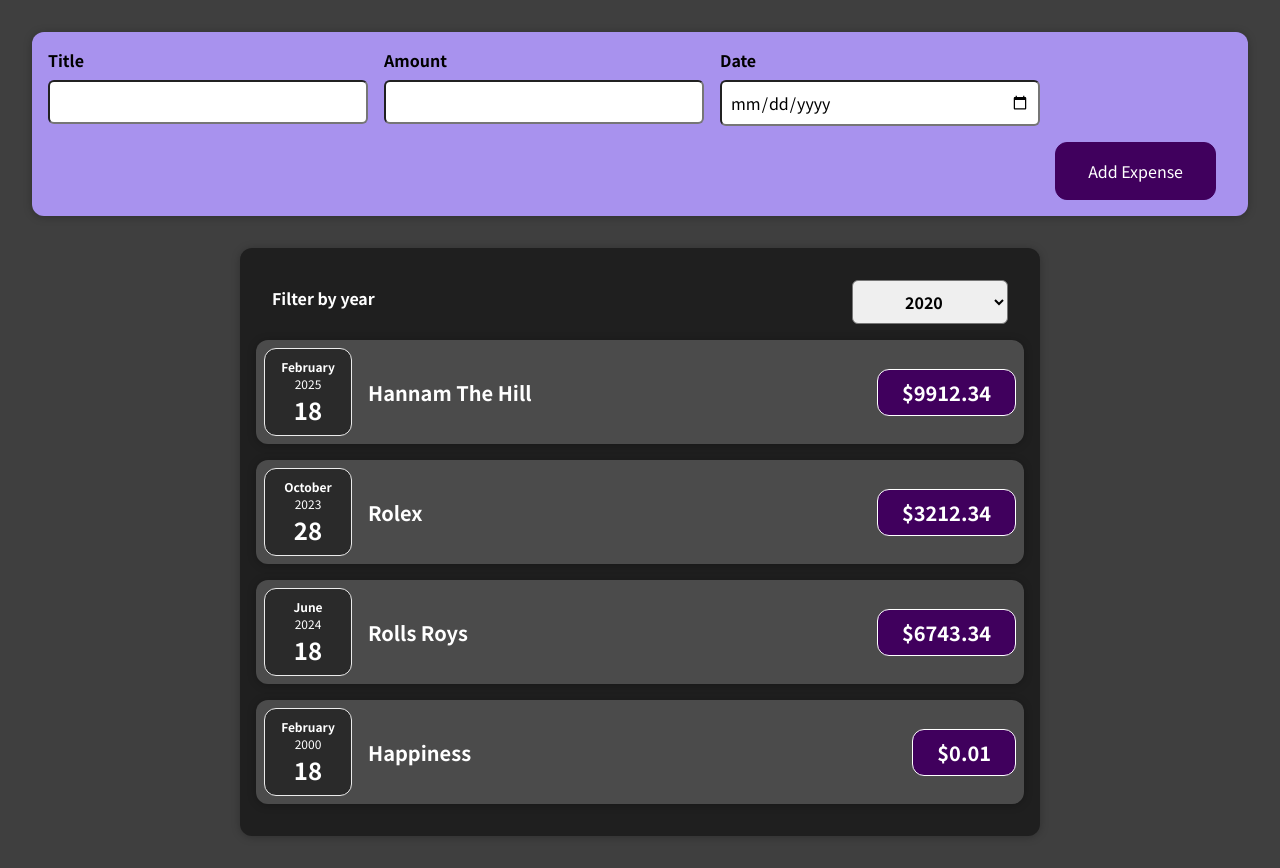
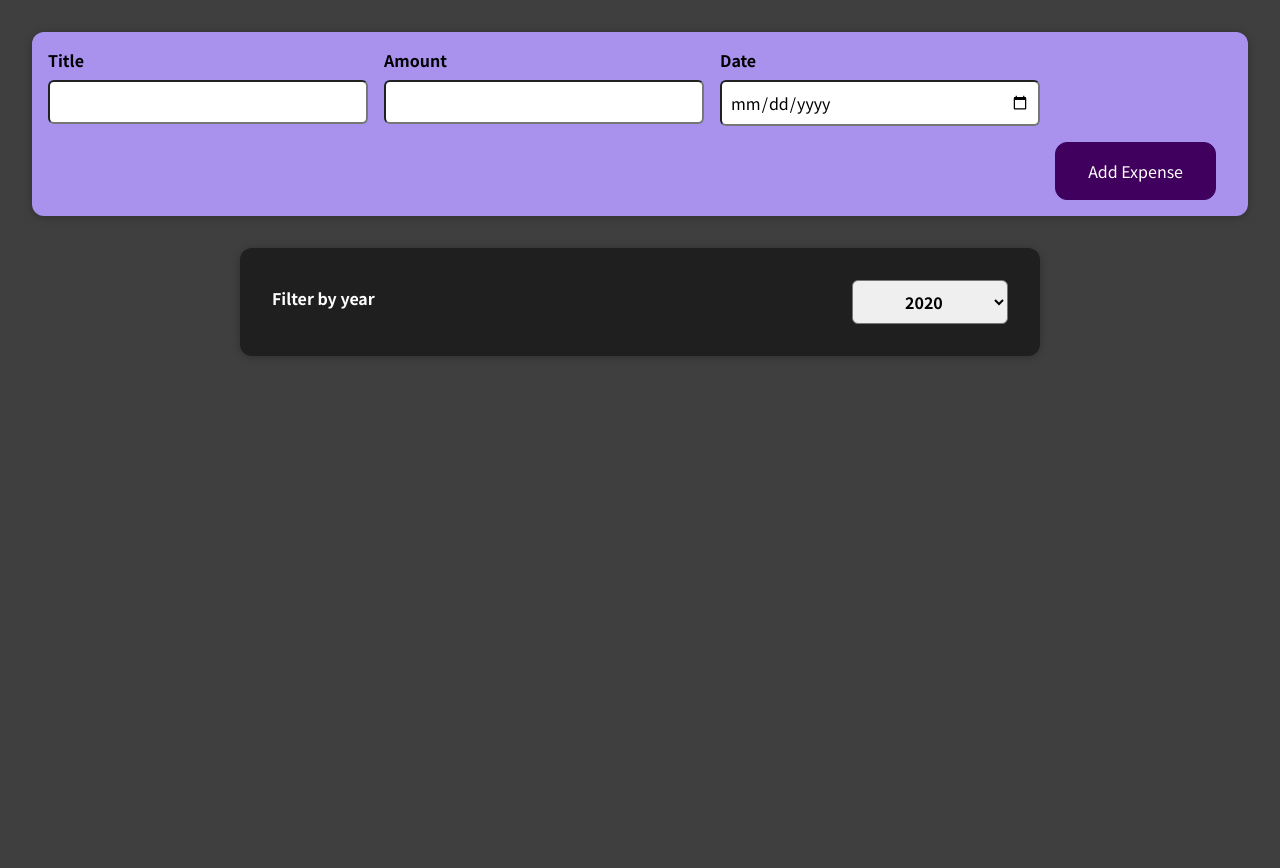
Before and after one commit to CTW100/ReactJS, a React (Create React App) app: page / in a window 1280 px wide. After the commit the page ends 800 px from the top, so only its background shows below. Built offline with nearby package versions, Linux system fonts and the light colour scheme.

Commit message:
63
Rendering Lists of Data

```diff
--- a/src/components/Expenses/Expenses.js
+++ b/src/components/Expenses/Expenses.js
@@ -20,26 +20,13 @@
           selected={filteredYear}
           onChangeFilter={filterChangeHandler}
         />
-        <ExpenseItem
-          title={props.items[0].title}
-          amount={props.items[0].amount}
-          date={props.items[0].date}
-        ></ExpenseItem>
-        <ExpenseItem
-          title={props.items[1].title}
-          amount={props.items[1].amount}
-          date={props.items[1].date}
-        ></ExpenseItem>
-        <ExpenseItem
-          title={props.items[2].title}
-          amount={props.items[2].amount}
-          date={props.items[2].date}
-        ></ExpenseItem>
-        <ExpenseItem
-          title={props.items[3].title}
-          amount={props.items[3].amount}
-          date={props.items[3].date}
-        ></ExpenseItem>
+        {props.items.map((expense) => {
+          <ExpenseItem
+            title={expense.title}
+            amount={expense.amount}
+            date={expense.date}
+          />;
+        })}
       </Card>
     </div>
   );
```
Also changed, not shown: 1 other file (tests, documents, lock files or other folders).
